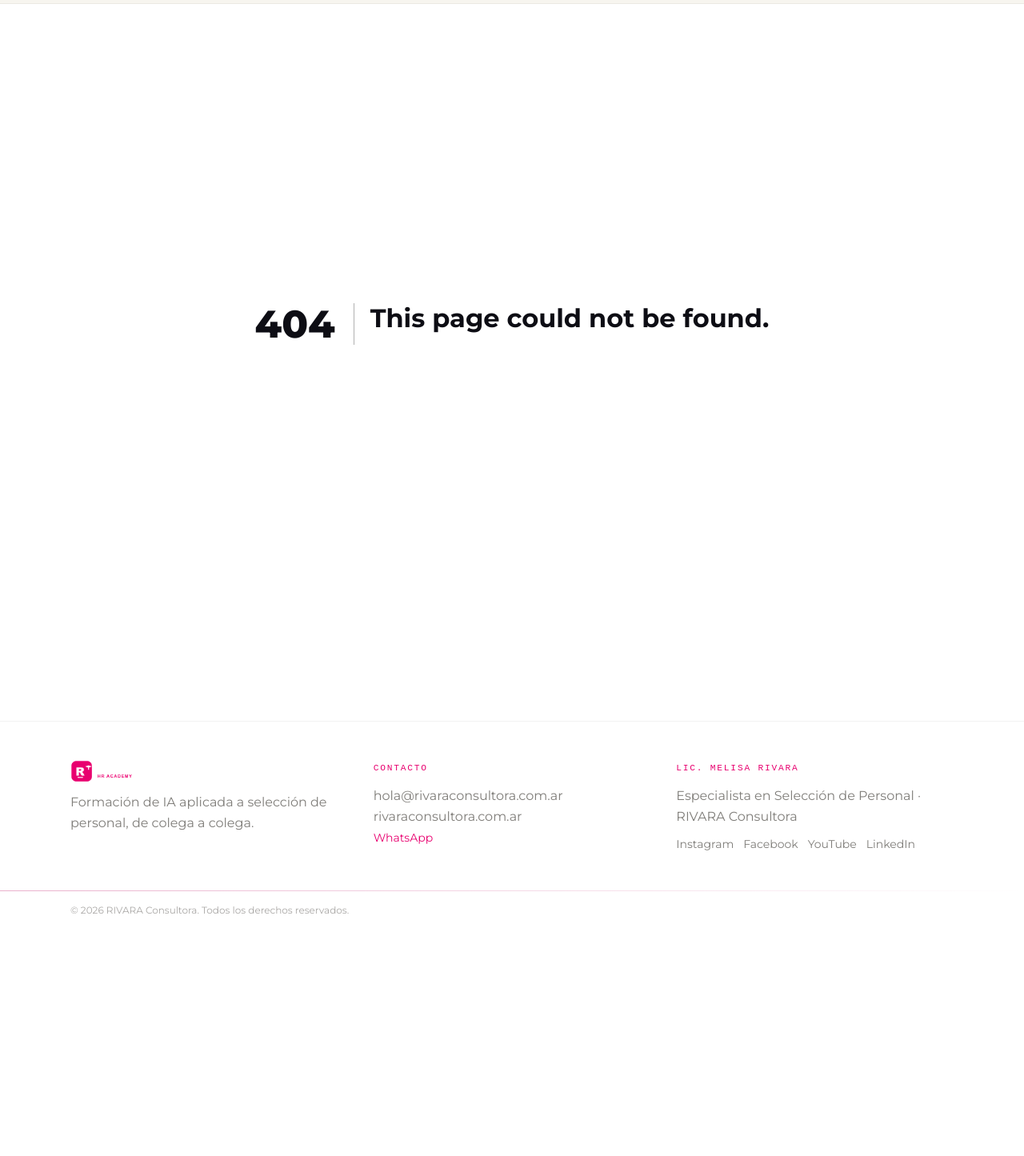
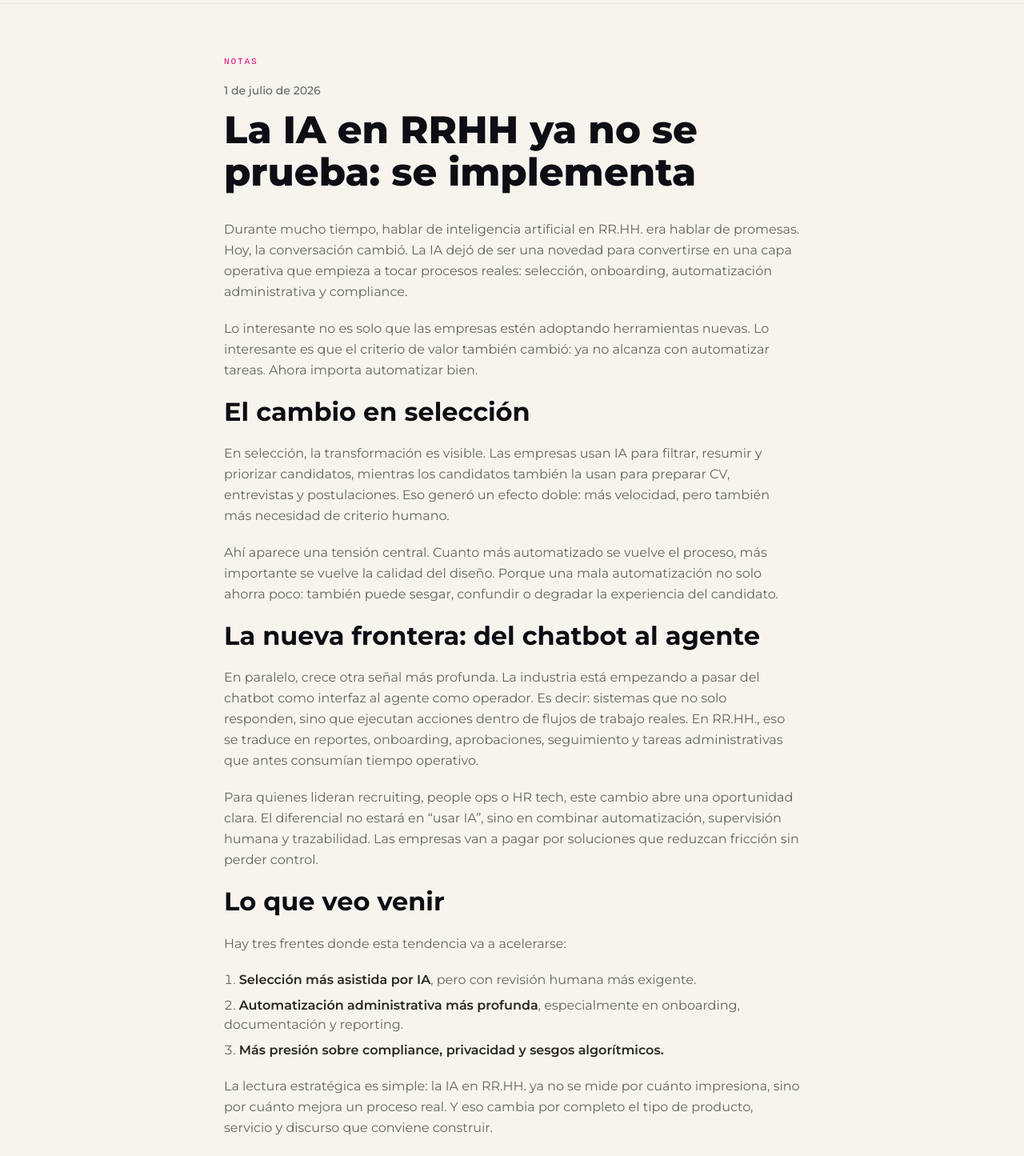
Before and after one commit to licmelisarivara-byte/rivara-hr-academy, a Next.js app: page /notas/la-ia-en-rrhh-ya-no-se-prueba-se-implementa in a window 1280 px wide. Before the commit this address had no page. Shown: the part 60-1505 px from the top of the page at 80% size. Before the commit the page ends 1222 px from the top, so only its background shows below. Built offline with nearby package versions, Linux system fonts and the light colour scheme.

Commit message:
Publicar primera nota del blog en /notas
- lib/notes.ts con estructura de bloques (h2, párrafo, lista, cta con link)
- /notas ahora lista las notas publicadas; /notas/[slug] muestra el post completo
- "La IA en RRHH ya no se prueba: se implementa", con link al curso en vivo

```diff
--- /dev/null
+++ b/app/notas/[slug]/page.tsx
@@ -0,0 +1,21 @@
+import { notFound } from "next/navigation";
+import { notes, getNoteBySlug } from "@/lib/notes";
+import NoteBlocks from "@/components/NoteBlocks";
+
+export function generateStaticParams() {
+  return notes.map((n) => ({ slug: n.slug }));
+}
+
+export default function NoteDetailPage({ params }: { params: { slug: string } }) {
+  const note = getNoteBySlug(params.slug);
+  if (!note) return notFound();
+
+  return (
+    <div className="max-w-3xl mx-auto px-6 py-16">
+      <p className="eyebrow mb-4">Notas</p>
+      <div className="detail-text mb-3">{note.date}</div>
+      <h1 className="font-display text-3xl sm:text-4xl text-bone mb-8">{note.title}</h1>
+      <NoteBlocks blocks={note.blocks} />
+    </div>
+  );
+}
--- a/app/notas/page.tsx
+++ b/app/notas/page.tsx
@@ -1,3 +1,6 @@
+import Link from "next/link";
+import { notes } from "@/lib/notes";
+
 export default function NotasPage() {
   return (
     <div className="max-w-3xl mx-auto px-6 py-16">
@@ -6,15 +9,30 @@ export default function NotasPage() {
         Notas de selección
       </h1>
       <p className="text-bone/60 mb-10">
-        Acá vas a poder ir publicando tus reflexiones y aprendizajes de
-        selección con IA — como un diario profesional para colegas. Esta
-        página ya tiene el diseño listo; falta cargar el primer contenido.
+        Reflexiones y aprendizajes de selección con IA — como un diario
+        profesional para colegas.
       </p>
 
-      <div className="card rounded-xl p-8 text-center text-bone/50">
-        Todavía no hay notas publicadas. Decime qué querés escribir y armamos
-        la primera entrada juntas.
-      </div>
+      {notes.length === 0 ? (
+        <div className="card rounded-xl p-8 text-center text-bone/50">
+          Todavía no hay notas publicadas.
+        </div>
+      ) : (
+        <div className="space-y-6">
+          {notes.map((n) => (
+            <Link
+              key={n.slug}
+              href={`/notas/${n.slug}`}
+              className="card rounded-xl p-7 block hover:border-magenta/60 transition-colors"
+            >
+              <div className="detail-text mb-2">{n.date}</div>
+              <h2 className="font-display text-xl text-bone mb-2">{n.title}</h2>
+              <p className="text-bone/60 text-sm mb-4">{n.excerpt}</p>
+              <span className="text-magenta text-sm font-semibold">Leer más →</span>
+            </Link>
+          ))}
+        </div>
+      )}
     </div>
   );
 }
--- /dev/null
+++ b/components/NoteBlocks.tsx
@@ -0,0 +1,64 @@
+import Link from "next/link";
+import type { NoteBlock } from "@/lib/notes";
+
+function renderInlineBold(text: string) {
+  const parts = text.split(/(\*\*[^*]+\*\*)/g);
+  return parts.map((part, i) => {
+    if (part.startsWith("**") && part.endsWith("**")) {
+      return (
+        <strong key={i} className="font-semibold text-bone">
+          {part.slice(2, -2)}
+        </strong>
+      );
+    }
+    return <span key={i}>{part}</span>;
+  });
+}
+
+export default function NoteBlocks({ blocks }: { blocks: NoteBlock[] }) {
+  return (
+    <div className="space-y-5">
+      {blocks.map((block, i) => {
+        switch (block.type) {
+          case "h2":
+            return (
+              <h2 key={i} className="font-display text-2xl text-bone mt-10 mb-2">
+                {block.text}
+              </h2>
+            );
+          case "p":
+            return (
+              <p key={i} className="text-bone/70 leading-relaxed">
+                {renderInlineBold(block.text)}
+              </p>
+            );
+          case "ol":
+            return (
+              <ol key={i} className="list-decimal list-inside space-y-2 text-bone/70">
+                {block.items.map((item, j) => (
+                  <li key={j}>{renderInlineBold(item)}</li>
+                ))}
+              </ol>
+            );
+          case "hr":
+            return <div key={i} className="hairline my-8" />;
+          case "cta":
+            return (
+              <p key={i} className="card-alt rounded-xl p-6 text-bone/70 leading-relaxed">
+                {block.before}
+                <Link
+                  href={block.linkHref}
+                  className="font-semibold text-magenta hover:underline"
+                >
+                  {block.linkText}
+                </Link>
+                {block.after}
+              </p>
+            );
+          default:
+            return null;
+        }
+      })}
+    </div>
+  );
+}
--- /dev/null
+++ b/lib/notes.ts
@@ -0,0 +1,87 @@
+export type NoteBlock =
+  | { type: "p"; text: string }
+  | { type: "h2"; text: string }
+  | { type: "ol"; items: string[] }
+  | { type: "hr" }
+  | { type: "cta"; before: string; linkText: string; linkHref: string; after: string };
+
+export type Note = {
+  slug: string;
+  title: string;
+  date: string;
+  excerpt: string;
+  blocks: NoteBlock[];
+};
+
+export const notes: Note[] = [
+  {
+    slug: "la-ia-en-rrhh-ya-no-se-prueba-se-implementa",
+    title: "La IA en RRHH ya no se prueba: se implementa",
+    date: "1 de julio de 2026",
+    excerpt:
+      "La IA dejó de ser una novedad para convertirse en una capa operativa que toca procesos reales: selección, onboarding, automatización administrativa y compliance.",
+    blocks: [
+      {
+        type: "p",
+        text: "Durante mucho tiempo, hablar de inteligencia artificial en RR.HH. era hablar de promesas. Hoy, la conversación cambió. La IA dejó de ser una novedad para convertirse en una capa operativa que empieza a tocar procesos reales: selección, onboarding, automatización administrativa y compliance.",
+      },
+      {
+        type: "p",
+        text: "Lo interesante no es solo que las empresas estén adoptando herramientas nuevas. Lo interesante es que el criterio de valor también cambió: ya no alcanza con automatizar tareas. Ahora importa automatizar bien.",
+      },
+      { type: "h2", text: "El cambio en selección" },
+      {
+        type: "p",
+        text: "En selección, la transformación es visible. Las empresas usan IA para filtrar, resumir y priorizar candidatos, mientras los candidatos también la usan para preparar CV, entrevistas y postulaciones. Eso generó un efecto doble: más velocidad, pero también más necesidad de criterio humano.",
+      },
+      {
+        type: "p",
+        text: "Ahí aparece una tensión central. Cuanto más automatizado se vuelve el proceso, más importante se vuelve la calidad del diseño. Porque una mala automatización no solo ahorra poco: también puede sesgar, confundir o degradar la experiencia del candidato.",
+      },
+      { type: "h2", text: "La nueva frontera: del chatbot al agente" },
+      {
+        type: "p",
+        text: "En paralelo, crece otra señal más profunda. La industria está empezando a pasar del chatbot como interfaz al agente como operador. Es decir: sistemas que no solo responden, sino que ejecutan acciones dentro de flujos de trabajo reales. En RR.HH., eso se traduce en reportes, onboarding, aprobaciones, seguimiento y tareas administrativas que antes consumían tiempo operativo.",
+      },
+      {
+        type: "p",
+        text: "Para quienes lideran recruiting, people ops o HR tech, este cambio abre una oportunidad clara. El diferencial no estará en “usar IA”, sino en combinar automatización, supervisión humana y trazabilidad. Las empresas van a pagar por soluciones que reduzcan fricción sin perder control.",
+      },
+      { type: "h2", text: "Lo que veo venir" },
+      {
+        type: "p",
+        text: "Hay tres frentes donde esta tendencia va a acelerarse:",
+      },
+      {
+        type: "ol",
+        items: [
+          "**Selección más asistida por IA**, pero con revisión humana más exigente.",
+          "**Automatización administrativa más profunda**, especialmente en onboarding, documentación y reporting.",
+          "**Más presión sobre compliance, privacidad y sesgos algorítmicos.**",
+        ],
+      },
+      {
+        type: "p",
+        text: "La lectura estratégica es simple: la IA en RR.HH. ya no se mide por cuánto impresiona, sino por cuánto mejora un proceso real. Y eso cambia por completo el tipo de producto, servicio y discurso que conviene construir.",
+      },
+      { type: "h2", text: "La próxima ventaja competitiva" },
+      {
+        type: "p",
+        text: "La próxima ventaja competitiva en RR.HH. no va a venir de hacer más cosas. Va a venir de **diseñar mejor qué se automatiza, qué se supervisa y qué sigue siendo profundamente humano.**",
+      },
+      { type: "hr" },
+      {
+        type: "cta",
+        before: "Si este análisis resuena con lo que ves en tu día a día, te invito a mi taller práctico ",
+        linkText: "“De cero a tu Asistente de Selección y tu propio ATS”",
+        linkHref: "/cursos/de-cero-a-tu-asistente",
+        after:
+          " — en 2 clases en vivo. No es un curso de herramientas, es un espacio para aprender a integrar IA con criterio estratégico y ético.",
+      },
+    ],
+  },
+];
+
+export function getNoteBySlug(slug: string) {
+  return notes.find((n) => n.slug === slug);
+}
```
